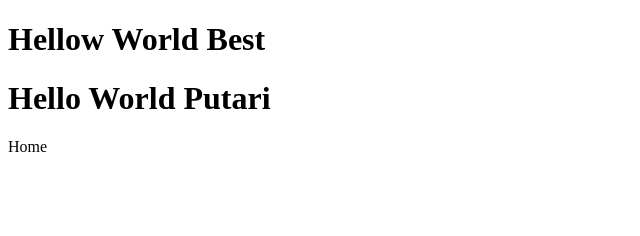
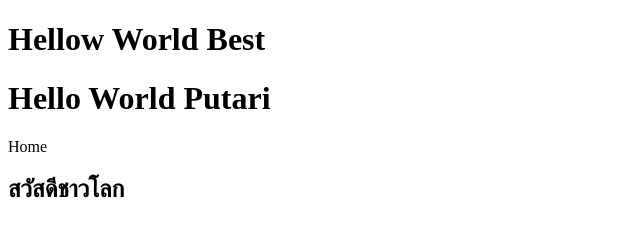
Before and after one commit to Petch003/my-startup, a plain HTML site: page index.html in a window 1280 px wide. Shown: the whole page, without its empty margins (0-640 px from the left). Drawn offline with Linux system fonts and the light colour scheme.

Commit message:
update putari

```diff
--- a/index.html
+++ b/index.html
@@ -9,5 +9,6 @@
     <h1> Hellow World Best </h1>
     <H1>Hello World Putari</H1>
     <nav> Home </nav>
+    <h2>สวัสดีชาวโลก</h2>
 </body>
 </html>
```
